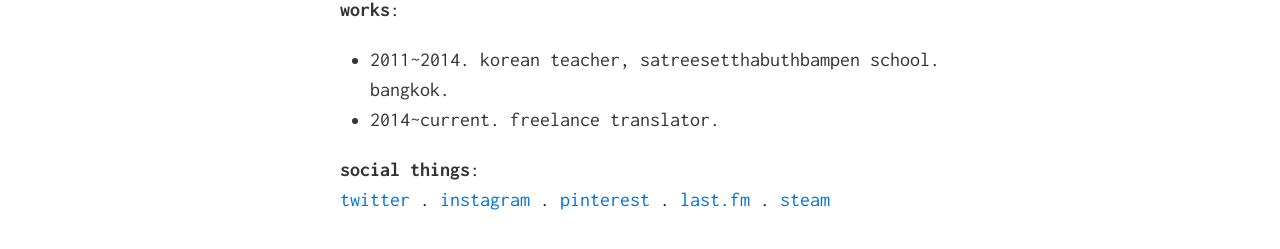
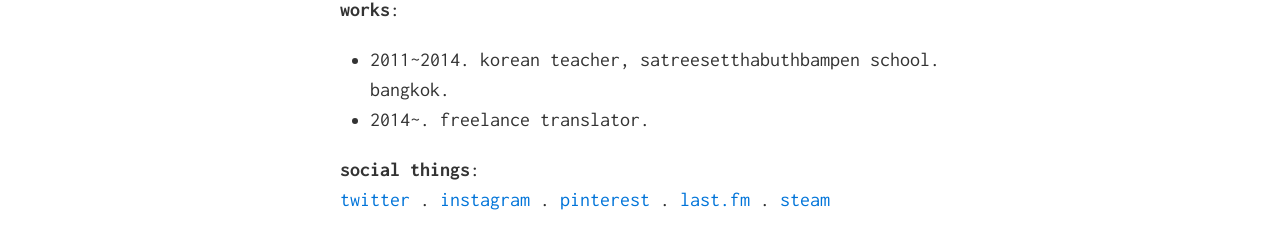
Before and after one commit to wuttinan/wuttinan.github.io, a Jekyll site: the page built from index.md, in a window 1280 px wide. Shown: the part 585-834 px from the top of the page. Built offline with Jekyll 4.4.1, drawn with Linux system fonts in a browser that asks for light colours.

Commit message:
profile edit

```diff
--- a/index.md
+++ b/index.md
@@ -16,7 +16,7 @@ freelance translator (korean,english,thai)
 
 **works**:
 - 2011~2014. korean teacher, satreesetthabuthbampen school. bangkok.
-- 2014~current. freelance translator.
+- 2014~. freelance translator.
 
 **social things**:
 [twitter](http://twitter.com/wuttinan) . [instagram](http://instagr.am/wuttinanp) . [pinterest](http://pinterest.com/wuttinan) . [last.fm](http://last.fm/user/ping880727) . [steam](http://steamcommunity.com/id/wuttinan)
```
